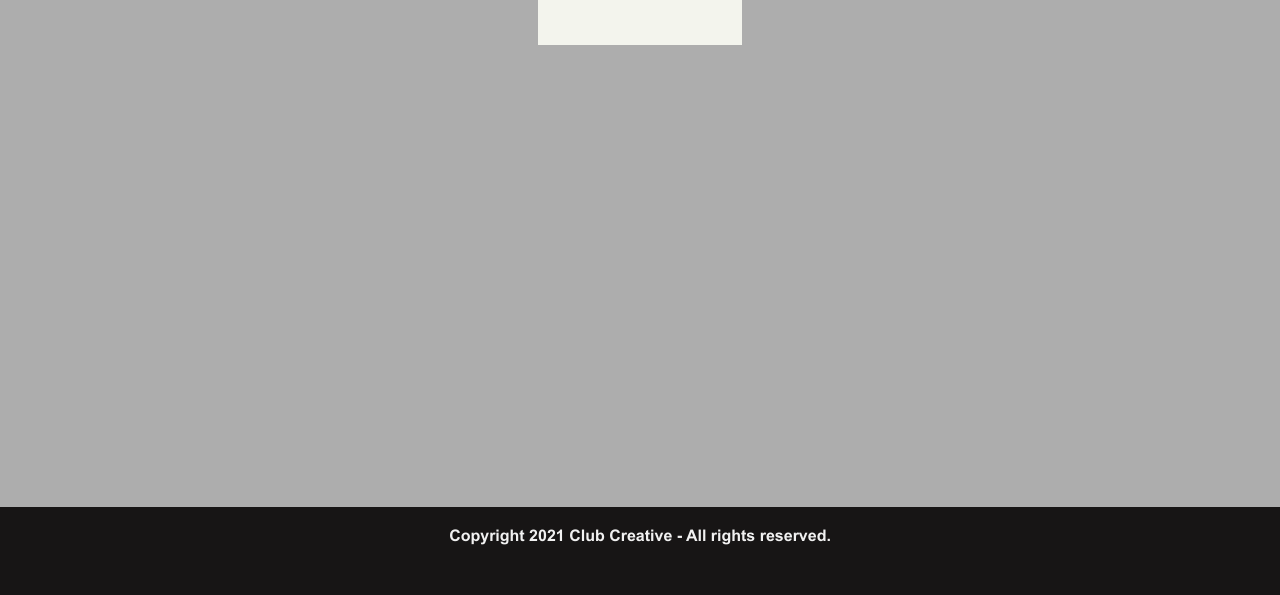
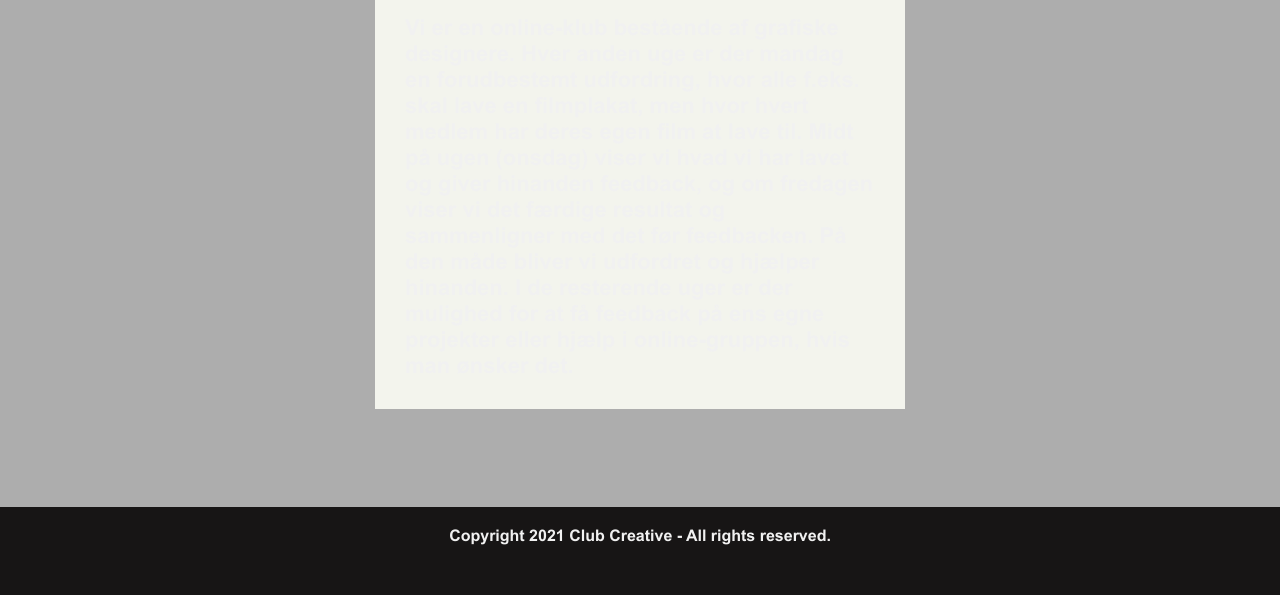
Before and after one commit to yase0141/Club.Creative, a plain HTML site: page Om-os.html in a window 1280 px wide. Shown: the part 205-800 px from the top of the page. Drawn offline with Linux system fonts and the light colour scheme.

Commit message:
Indsættelse af tekst

```diff
--- a/Om-os.html
+++ b/Om-os.html
@@ -23,7 +23,8 @@
 <section class="box">
     <div>
         <h2>Club Creative</h2>
-        <p></p>
+        <p>Vi er en online-klub bestående af grafiske designere. Hver anden uge er der mandag en forudbestemt udfordring, hvor alle f.eks. skal lave en filmplakat, men hvor hvert medlem har deres egen film at lave til. Midt på ugen (onsdag) viser vi hvad vi har lavet og giver hinanden feedback, og om fredagen viser vi det færdige resultat og sammenligner med det før feedbacken. På den måde bliver vi udfordret og hjælper hinanden. I de resterende uger er der mulighed for at få feedback på ens egne projekter eller hjælp i online-gruppen, hvis man ønsker det.
+        </p>
 
 </section>
 
```
